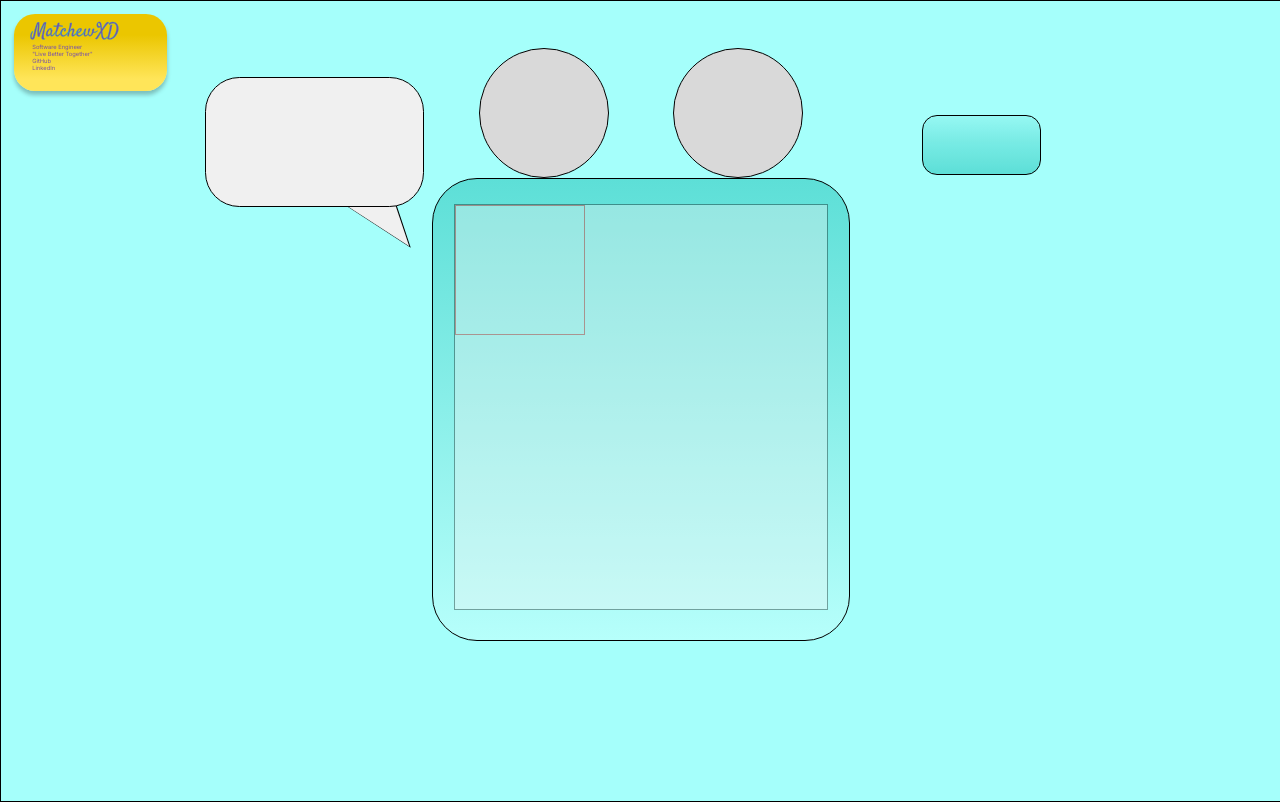
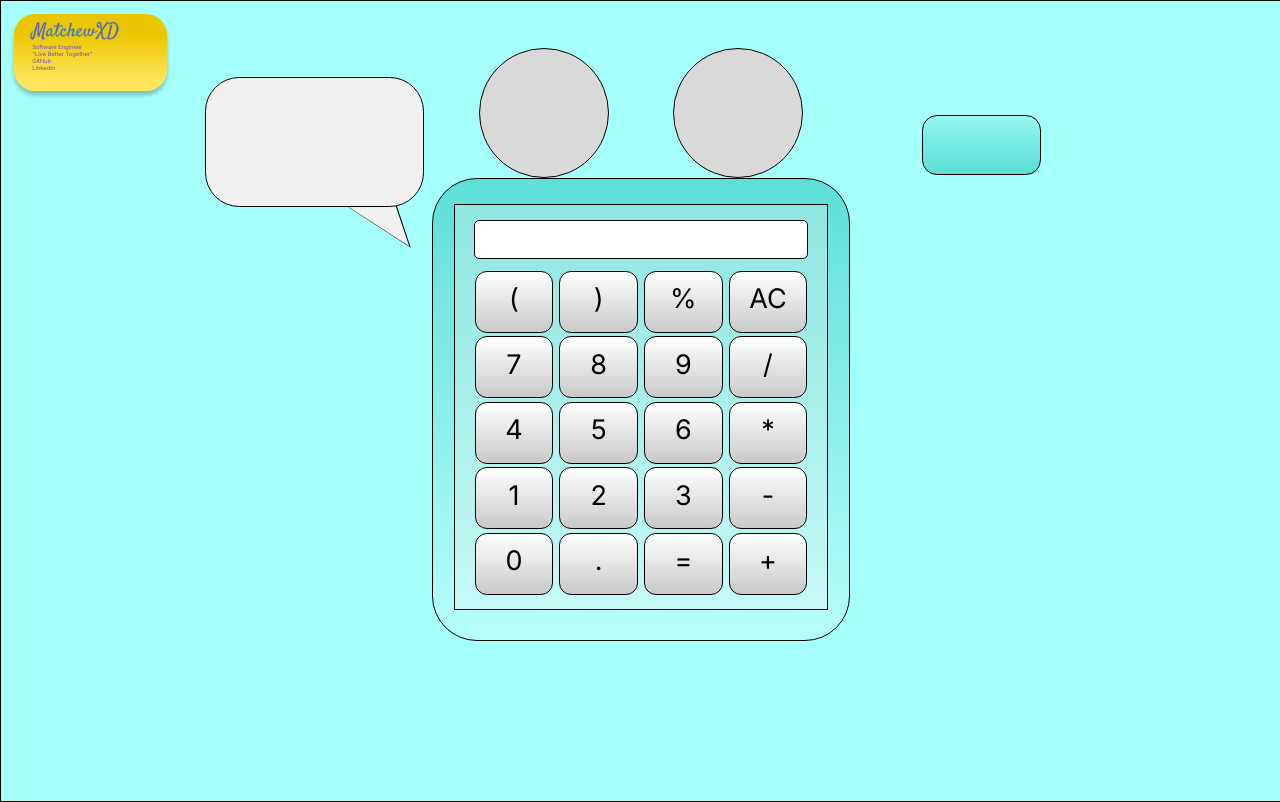
Before and after one commit to MatchewXD/calculator-webapp, a React (Create React App) app: page / in a window 1280 px wide. Built offline with nearby package versions, Linux system fonts and the light colour scheme.

Commit message:
Added calculator buttons and text for the buttons

```diff
--- a/src/App.css
+++ b/src/App.css
@@ -104,19 +104,61 @@
   height: 31.6vw;
   margin-top: 6%;
 
-  background: #F3F3F3;
-  opacity: 0.36;
-  border: 0.817713px solid #000000;
+  min-width: 315px;
+  min-height: 343px;
+
+  display: flex;
+  align-items: center;
+  flex-direction: column;
+
+  background: #f3f3f34f;
+  border: 1px solid #000000;
+}
+
+.output-field {
+  width: 26vw;
+  height: 3vw;
+  margin-top: 4%;
+
+  background: #FFFFFF;
+  border: 1px solid #000000;
+  border-radius: 5px;
 }
 
 /* Calculator Buttons */
 
 .buttons-frame {
-  width: 10vw;
-  height: 10vw;
+  width: 26vw;
+  height: 26vw;
 
-  border: 1px solid red;
+  display: flex;
+  justify-content: space-between;
+  flex-wrap: wrap;
+
+  padding: 3%;
+
+  /* border: 1px solid red; */
 }
+
+.calc-button {
+  width: 6vw;
+  height: 4.7vw;
+
+  background: linear-gradient(180deg, rgba(255, 255, 255, 0.99) 0%, #C9C9C9 100%);
+  border: 1px solid black;
+  border-radius: 12px;
+}
+
+.button-symbol {
+  text-align: center;
+  margin-top: 14%;
+  margin-bottom: 0;
+
+  font-family: 'Inter';
+  font-size: 26.9845px;
+}
+
+/* Calculator Eyes */
 
 .eye-container {
   display: flex;
--- a/src/components/Buttons.jsx
+++ b/src/components/Buttons.jsx
@@ -4,7 +4,66 @@ import '../App.css';
 function Buttons() {
   return (
     <div className="buttons-frame">
-
+      <div className="calc-button left-paratheses">
+        <p className="button-symbol">(</p>
+      </div>
+      <div className="calc-button right-paratheses">
+        <p className="button-symbol">)</p>
+      </div>
+      <div className="calc-button percent">
+        <p className="button-symbol">%</p>
+      </div>
+      <div className="calc-button ac">
+        <p className="button-symbol">AC</p>
+      </div>
+      <div className="calc-button seven">
+        <p className="button-symbol">7</p>
+      </div>
+      <div className="calc-button eight">
+        <p className="button-symbol">8</p>
+      </div>
+      <div className="calc-button nine">
+        <p className="button-symbol">9</p>
+      </div>
+      <div className="calc-button slash">
+        <p className="button-symbol">/</p>
+      </div>
+      <div className="calc-button four">
+        <p className="button-symbol">4</p>
+      </div>
+      <div className="calc-button five">
+        <p className="button-symbol">5</p>
+      </div>
+      <div className="calc-button six">
+        <p className="button-symbol">6</p>
+      </div>
+      <div className="calc-button astrix">
+        <p className="button-symbol">*</p>
+      </div>
+      <div className="calc-button one">
+        <p className="button-symbol">1</p>
+      </div>
+      <div className="calc-button two">
+        <p className="button-symbol">2</p>
+      </div>
+      <div className="calc-button three">
+        <p className="button-symbol">3</p>
+      </div>
+      <div className="calc-button minus">
+        <p className="button-symbol">-</p>
+      </div>
+      <div className="calc-button zero">
+        <p className="button-symbol">0</p>
+      </div>
+      <div className="calc-button period">
+        <p className="button-symbol">.</p>
+      </div>
+      <div className="calc-button equals">
+        <p className="button-symbol">=</p>
+      </div>
+      <div className="calc-button plus">
+        <p className="button-symbol">+</p>
+      </div>
     </div>
   );
 }
```
